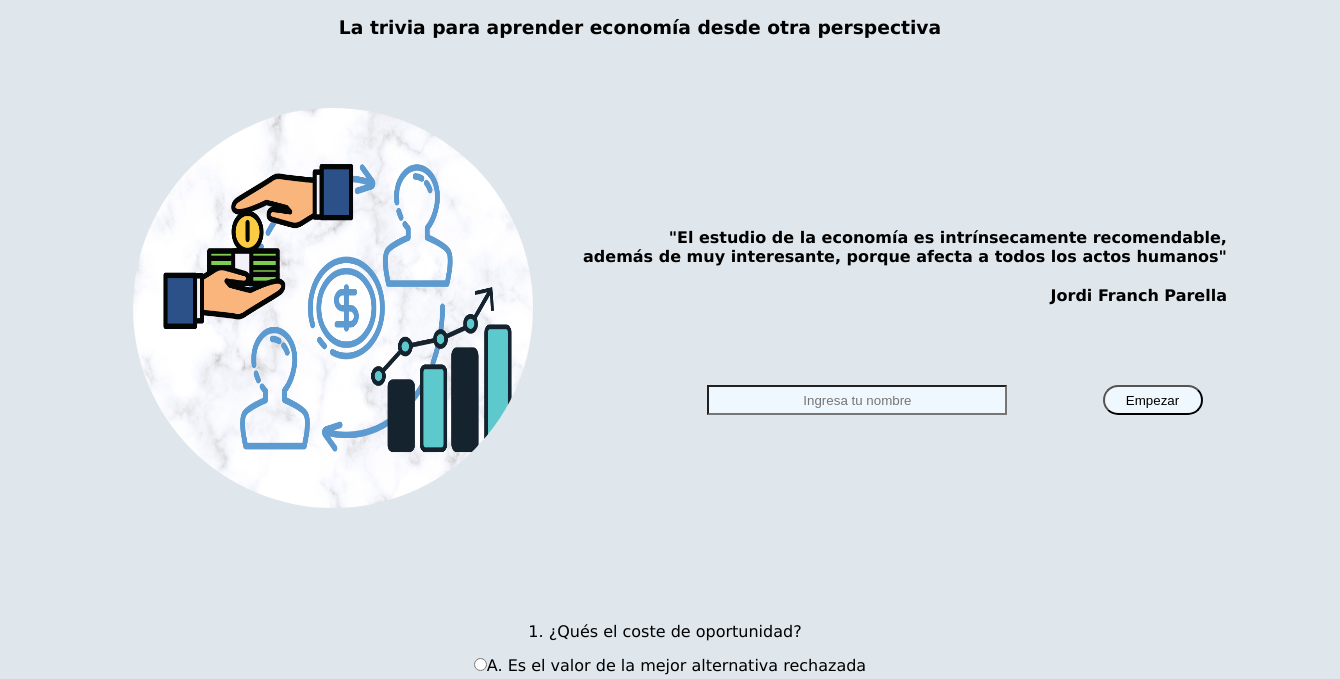
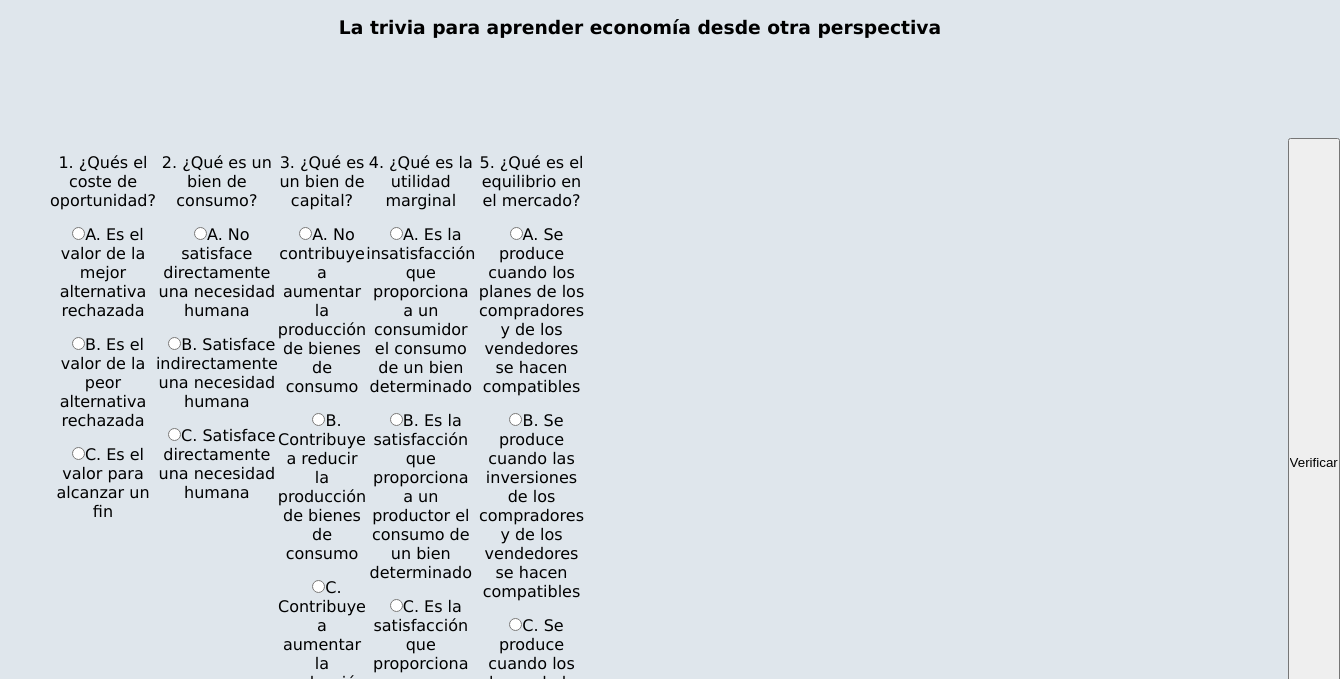
Before and after one commit to jackie2806/Trivia, a plain HTML site: page index.html in a window 1280 px wide. Both pictures are taken after a click on the button "Empezar". Shown: the part 121-800 px from the top of the page, 1340 px wide, since content can reach past the window. Drawn offline with Linux system fonts and the light colour scheme.

Commit message:
modificaciones visualización de la página

```diff
--- a/trivia.js
+++ b/trivia.js
@@ -1,13 +1,16 @@
 let w = document.getElementById("welcome");
 let n= document.getElementById("i_name");
 let q= document.getElementById("form");
+q.style.display ="none";
 
 
 function start(){
     if(n.value !=0 ){
         w.textContent= "Hola,"+" " +n.value+ "!!!";
     }
-
+    w.style.display= "none";
+    n.style.display = "none";
+    q.style.display = "flex";
     //w.style.display= "none";
 
     //w.textContent = q;
@@ -43,7 +46,3 @@ function check(){
     quiz.textContent= `Tu puntuación es `+ ` ` +`${c}`;
     //document.write(c);
 }
-
-// Todo salió aparentemente bien
-
-// Otra vez estoy arreglando esto
```
Also changed, not shown: index.html (+0 -2 lines).
